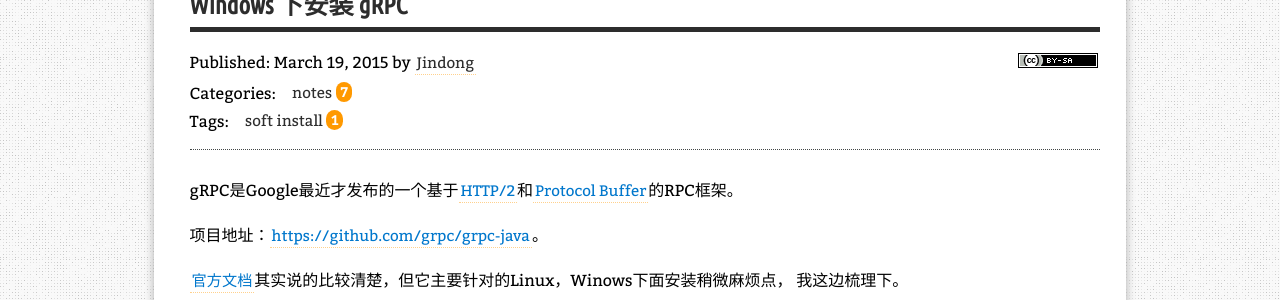
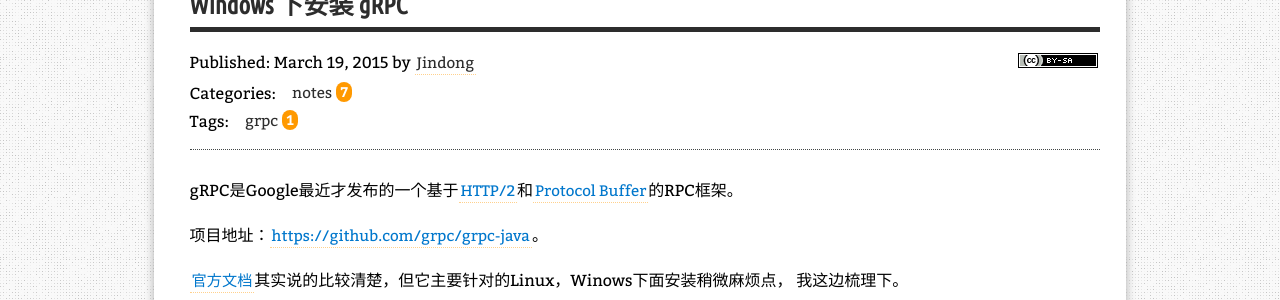
Before and after one commit to zhanjindong/zhanjindong.github.io, a Jekyll site: the page built from _posts/2015-03-19-install-grpc-on-windows.md, in a window 1280 px wide and 900 px high. Shown: the part 141-441 px from the top of the window. Built offline with Jekyll 4.4.1, drawn with Linux system fonts in a browser that asks for light colours; nearby versions of some CDN libraries; comment, search, counter and statistics services are not loaded; a style sheet for code colours, icons or effects is not loaded.

Commit message:
add post

```diff
--- a/_posts/2015-03-19-install-grpc-on-windows.md
+++ b/_posts/2015-03-19-install-grpc-on-windows.md
@@ -3,7 +3,7 @@
 title: "Windows 下安装 gRPC"
 description: "Windows 下安装 gRPC"
 categories: [notes]
-tags: [soft install]
+tags: [grpc]
 alias: [/2015/03/19/]
 utilities: fancybox,unveil,highlight
 ---
```
